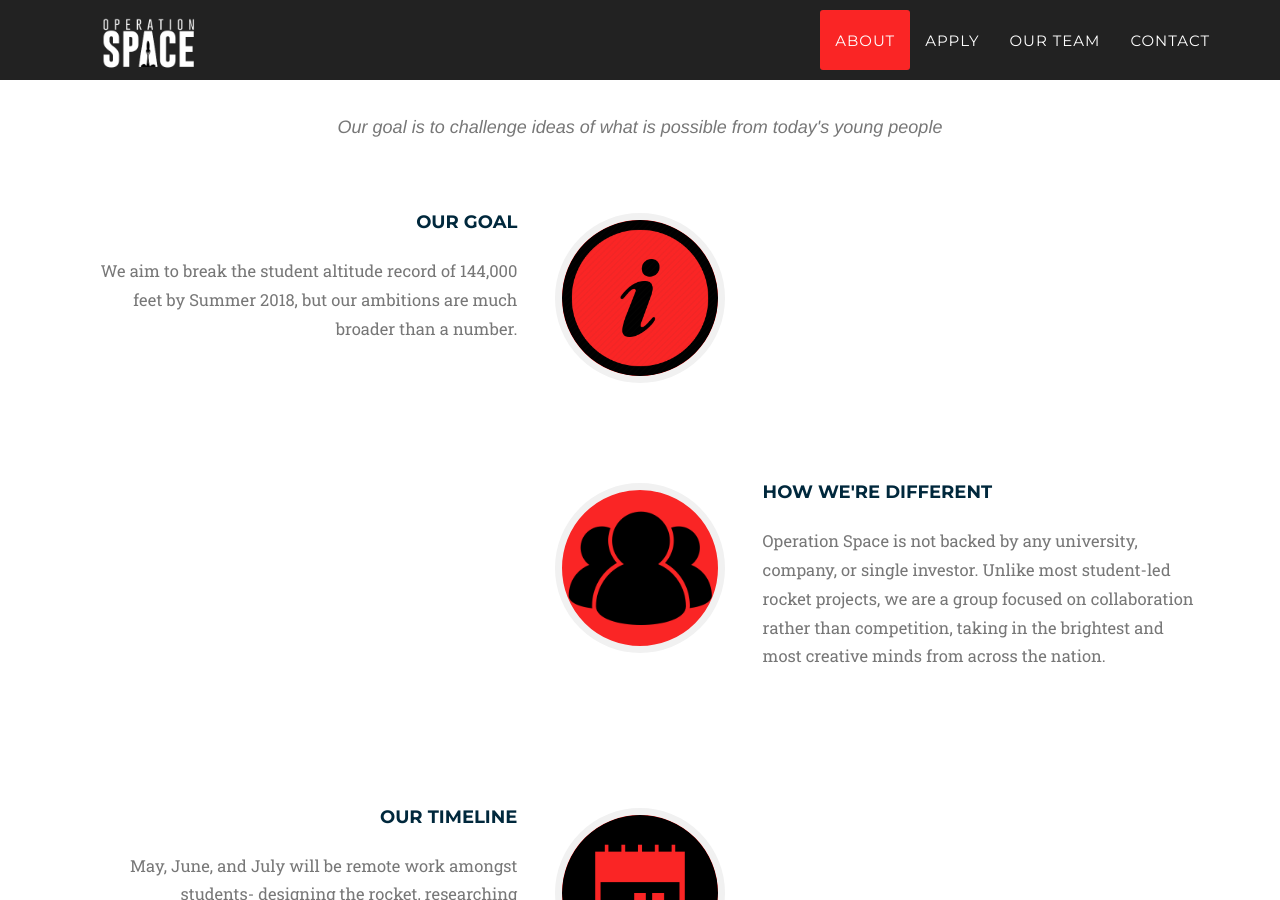
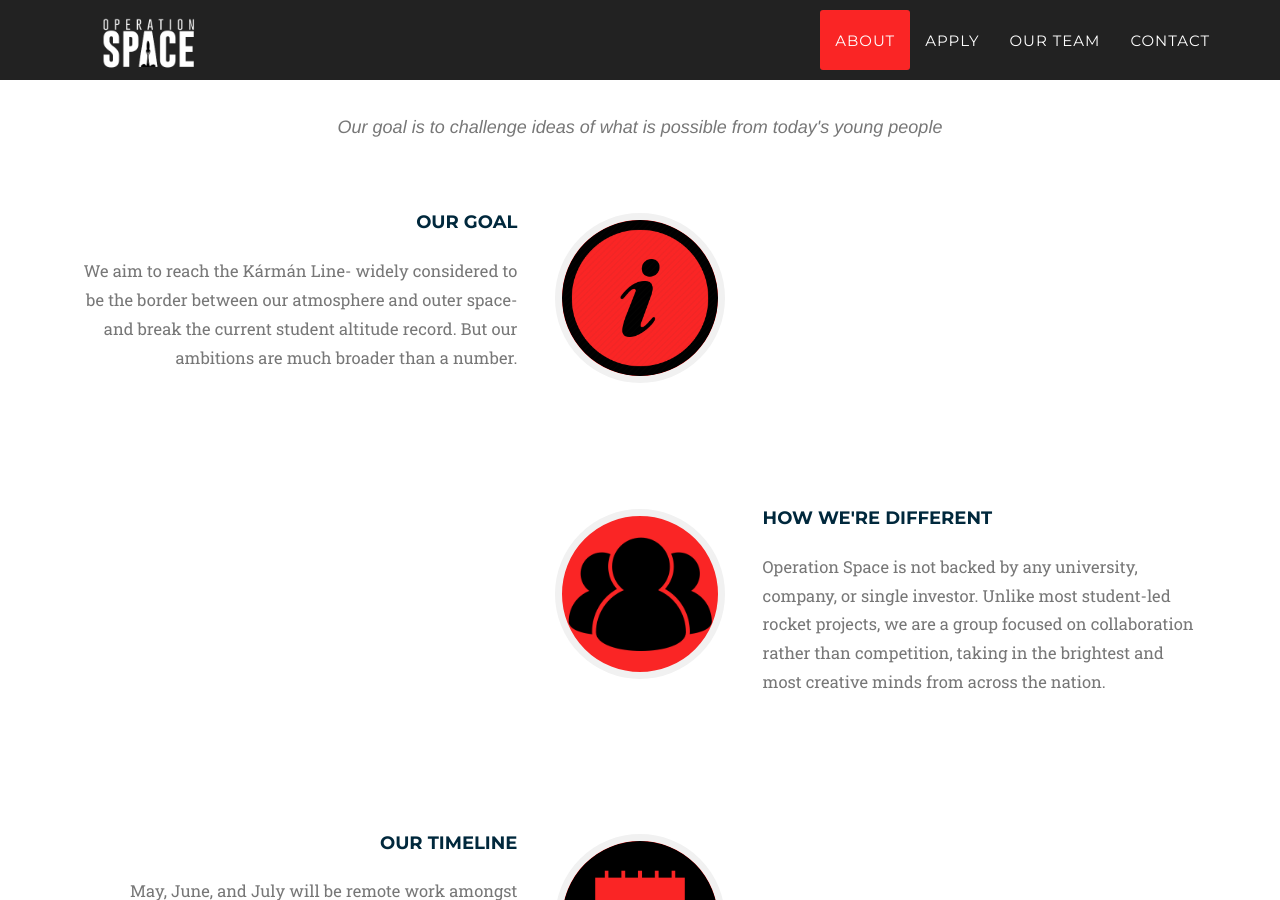
Before and after one commit to HughFerg/operation-space, a Jekyll site: the page built from index.html, in a window 1280 px wide and 900 px high, scrolled down 1033 px. Built offline with Jekyll 4.4.1, drawn with Linux system fonts in a browser that asks for light colours; nearby versions of some CDN libraries; some web fonts are replaced; library files that are not in the unit come from our copies; some of the changed text lies outside the part shown.

Commit message:
updated about

```diff
--- a/_includes/2017_data/about.html
+++ b/_includes/2017_data/about.html
@@ -20,7 +20,7 @@
                                     <h4>Our Goal</h4>
                                 </div>
                                 <div class="timeline-heading">
-                                    <p class="text-muted">We aim to break the student altitude record of 144,000 feet by Summer 2018, but our ambitions are much broader than a number.</p>
+                                    <p class="text-muted">We aim to reach the Kármán Line- widely considered to be the border between our atmosphere and outer space- and break the current student altitude record. But our ambitions are much broader than a number.</p>
                                 </div>
                             </div>
                         </li>
@@ -46,7 +46,7 @@
                                     <h4>Our Timeline</h4>
                                 </div>
                                 <div class="timeline-heading">
-                                    <p class="text-muted">May, June, and July will be remote work amongst students- designing the rocket, researching components, and ordering parts. Early August will be build week, where we will be assembling and testing the rocket in the former Northrop Grumman hangar in NY where the original Lunar Module was built.</p>
+                                    <p class="text-muted">May, June, and July will be remote work amongst students- designing the rockets, researching components, and ordering parts. Early August will be build week, where we will be assembling and testing the rocket in the former Northrop Grumman hangar in NY where the original Lunar Module was built.</p>
                                 </div>
                             </div>
                         </li>
```
